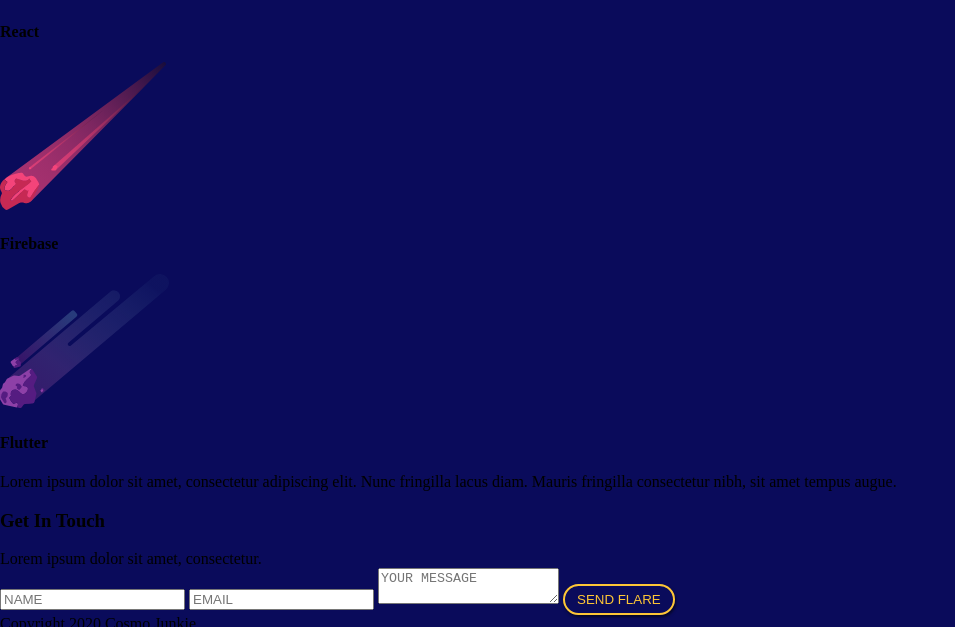
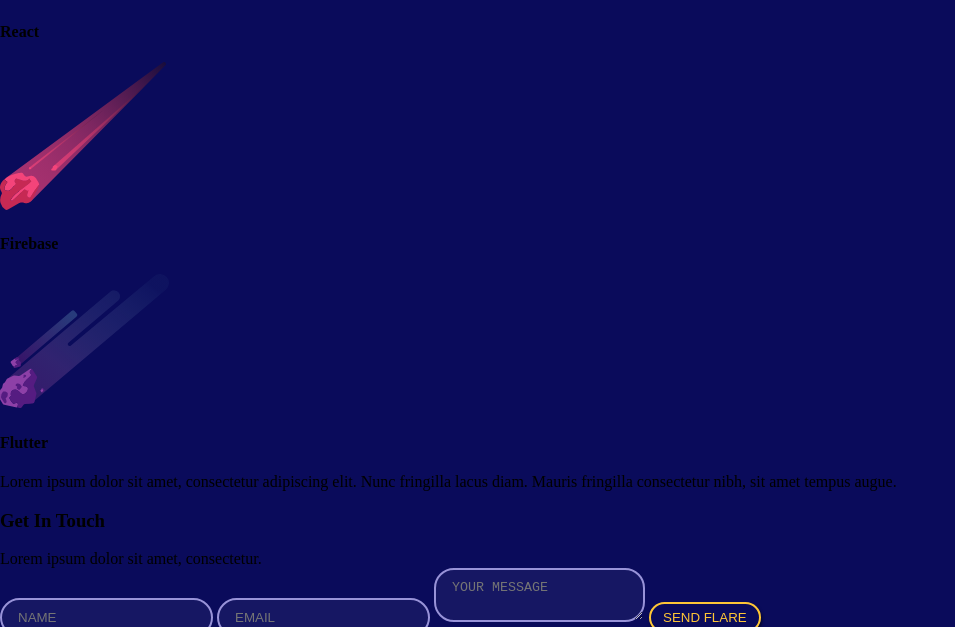
Before and after one commit to mehmet-emin-git/cosmo-junkies, a website built with Parcel: page src/index.html in a window 1280 px wide. Shown: the part 2715-3342 px from the top of the page, without its empty margins (0-955 px from the left). Built offline with nearby package versions, Linux system fonts and the light colour scheme.

Commit message:
styling the globals

```diff
--- a/src/scss/_global.scss
+++ b/src/scss/_global.scss
@@ -36,9 +36,20 @@
   text-transform: uppercase;
   box-shadow: 1px 2px 3px rgba(0, 0, 0, 0.6);
   display: inline-block;
+  transition: 0.5s cubic-bezier(0.175, 0.885, 0.32, 1.275) background;
 
-  &:hover {
+  &:hover,
+  &:focus {
     color: #222;
     background: $primary-color;
   }
 }
+
+input,
+textarea {
+  background-color: rgba(white, 0.05);
+  padding: 10px 16px;
+  border-radius: 20px;
+  border: 2px solid #9893d8;
+  color: #f2f2f2;
+}
```
